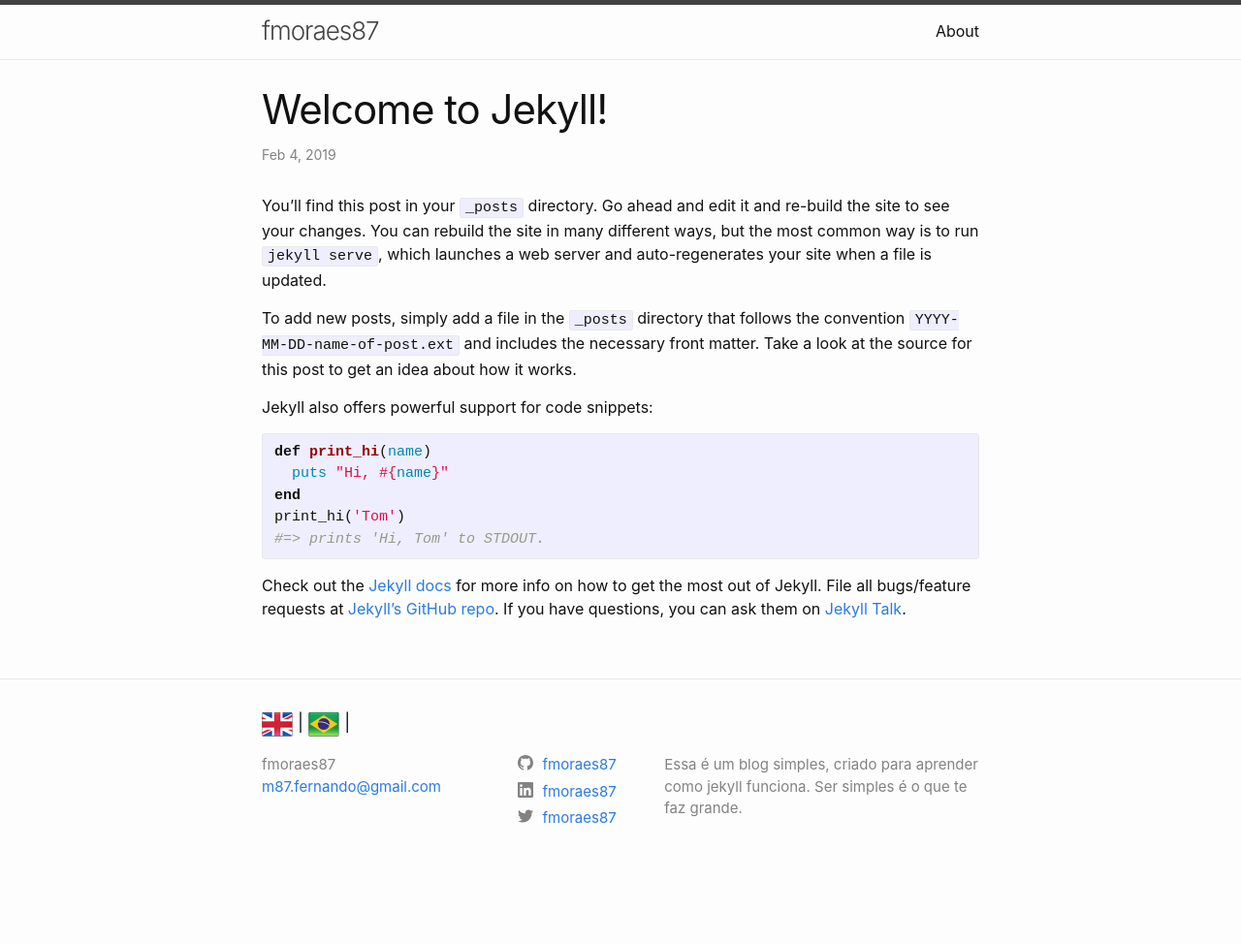
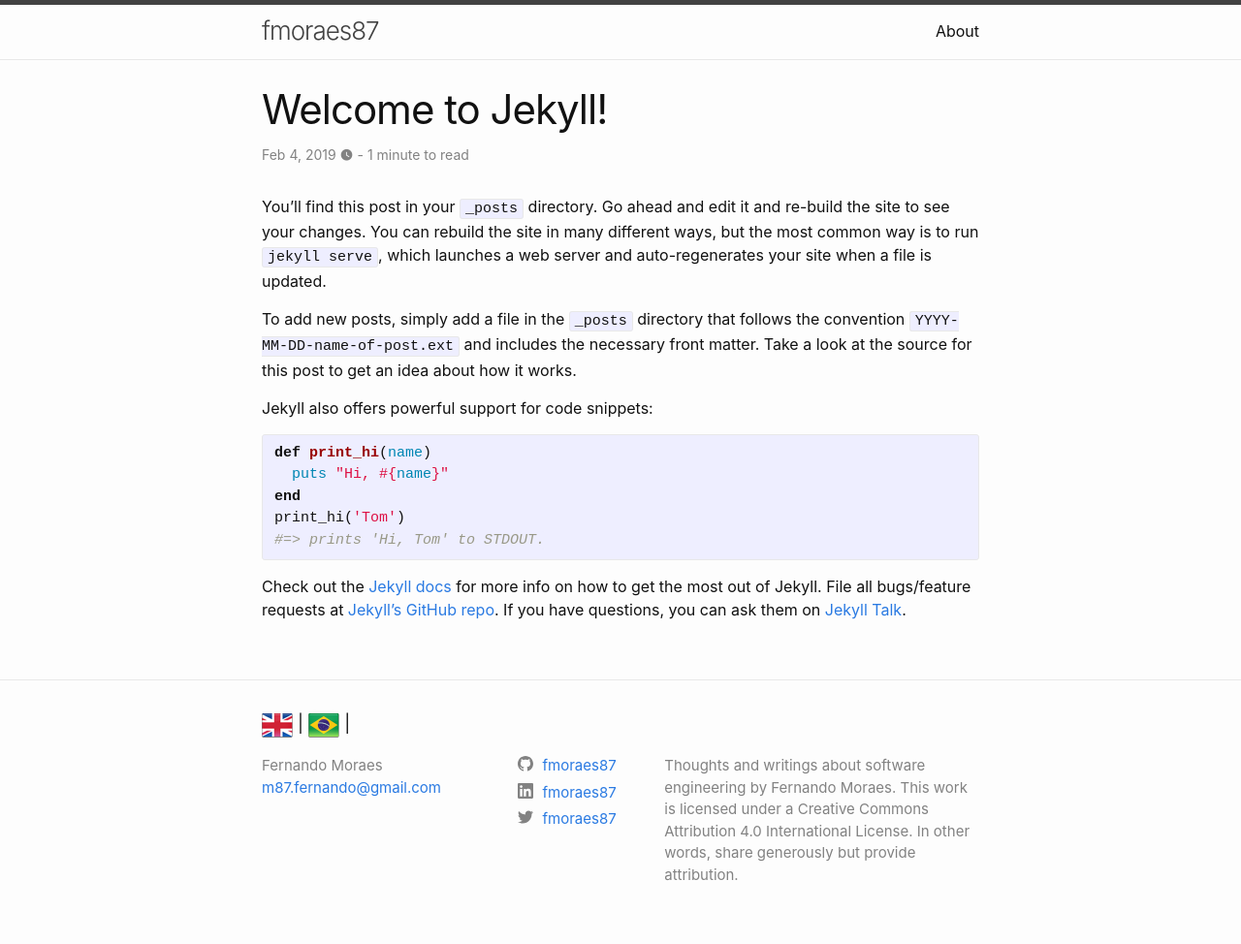
Before and after one commit to fmoraes87/fmoraes87.github.io, a Jekyll site: the page built from en/_posts/2019-02-04-welcome-to-jekyll.markdown, in a window 1280 px wide. Shown: the whole page at 97% size. Built offline with Jekyll 4.4.1, drawn with Linux system fonts in a browser that asks for light colours; nearby versions of some CDN libraries; comment, search, counter and statistics services are not loaded; before the commit the page ends 916 px from its top, so only the background shows below that.

Commit message:
Reading time

```diff
--- a/_config.yml
+++ b/_config.yml
@@ -1,50 +1,27 @@
-# Welcome to Jekyll!
-#
-# This config file is meant for settings that affect your whole blog, values
-# which you are expected to set up once and rarely edit after that. If you find
-# yourself editing this file very often, consider using Jekyll's data files
-# feature for the data you need to update frequently.
-#
-# For technical reasons, this file is *NOT* reloaded automatically when you use
-# 'bundle exec jekyll serve'. If you change this file, please restart the server process.
+# your informations
+author:
+  name: Fernando Moraes
+  email: m87.fernando@gmail.com
 
-# Site settings
-# These are used to personalize your new site. If you look in the HTML files,
-# you will see them accessed via {{ site.title }}, {{ site.email }}, and so on.
-# You can create any custom variable you would like, and they will be accessible
-# in the templates via {{ site.myvariable }}.
+# site description
+description: >- # this means to ignore newlines until "baseurl:"
+  Thoughts and writings about software engineering by Fernando Moraes.
+  This work is licensed under a Creative Commons Attribution 4.0 International License. In other words, share generously but provide attribution.
+
+# site url
+baseurl: "/" # the subpath of your site, e.g. /blog
+url: http://fmoraes87.github.io
+
+# site title
 title: fmoraes87
-email: m87.fernando@gmail.com
-description: >- # this means to ignore newlines until "baseurl:"
-  Essa é um blog simples, criado para aprender como jekyll funciona.
-  Ser simples é o que te faz grande.
-baseurl: "/" # the subpath of your site, e.g. /blog
-url: "" # the base hostname & protocol for your site, e.g. http://example.com
+
+# site version
+version: 1.0.0
 
 # Social Media's
 twitter_username: fmoraes87
 github_username:  fmoraes87
 linkedin_username: fmoraes87
-
-# Build settings
-markdown: kramdown
-#permalink: /:categories/:year/:month/:day/:title
-permalink: /:title
-theme: minima
-plugins:
-  - jekyll-feed
-
-# Exclude from processing.
-# The following items will not be processed, by default. Create a custom list
-# to override the default setting.
-# exclude:
-#   - Gemfile
-#   - Gemfile.lock
-#   - node_modules
-#   - vendor/bundle/
-#   - vendor/cache/
-#   - vendor/gems/
-#   - vendor/ruby/
 
 defaultLang: en
 languagesNames:
@@ -57,3 +34,10 @@
     # Leave shortname blank to disable comments site-wide.
     # Disable comments for any post by adding `comments: false` to that post's YAML Front Matter.
     shortname: fmoraes87
+
+# Build settings
+markdown: kramdown
+permalink: /:title
+theme: minima
+plugins:
+  - jekyll-feed
--- a/_includes/footer.html
+++ b/_includes/footer.html
@@ -24,13 +24,13 @@
         <ul class="contact-list">
           <li class="p-name">
             {%- if site.author -%}
-              {{ site.author | escape }}
+              {{ site.author.name | escape }}
             {%- else -%}
               {{ site.title | escape }}
             {%- endif -%}
             </li>
-            {%- if site.email -%}
-            <li><a class="u-email" href="mailto:{{ site.email }}">{{ site.email }}</a></li>
+            {%- if site.author.email -%}
+            <li><a class="u-email" href="mailto:{{ site.email }}">{{ site.author.email }}</a></li>
             {%- endif -%}
         </ul>
       </div>
--- a/_includes/head.html
+++ b/_includes/head.html
@@ -1,9 +1,12 @@
 <head>
   <meta charset="utf-8">
   <meta http-equiv="X-UA-Compatible" content="IE=edge">
+  <title>{% if page.title %}{{ page.title }} | {{ site.author.name }}{% else %}{{ site.title }}{% endif %}</title>
+  <meta name="description" content="{% if page.description %}{{ page.description }}{% else %}{{ site.description }}{% endif %}">
   <meta name="viewport" content="width=device-width, initial-scale=1">
   {%- seo -%}
   <link rel="stylesheet" href="{{ "/assets/main.css" | relative_url }}">
+  <link rel="stylesheet" href="//cdn.materialdesignicons.com/3.7.95/css/materialdesignicons.min.css">
   {%- feed_meta -%}
   {%- if jekyll.environment == 'production' and site.google_analytics -%}
     {%- include google-analytics.html -%}
--- /dev/null
+++ b/_includes/minutes-to-read.html
@@ -0,0 +1,6 @@
+{% assign words = content | number_of_words %}
+{% if words < 360 %}
+    {% assign minutesText = '1 minute to read' %}
+{% else %}
+    {% assign minutesText = words | divided_by:360 | append: ' minutes to read' %}
+{% endif %}
--- a/_layouts/post.html
+++ b/_layouts/post.html
@@ -1,6 +1,10 @@
 ---
 layout: default
 ---
+
+{%include minutes-to-read.html%}
+
+
 <article class="post h-entry" itemscope itemtype="http://schema.org/BlogPosting">
 
   <header class="post-header">
@@ -10,6 +14,8 @@
         {%- assign date_format = site.minima.date_format | default: "%b %-d, %Y" -%}
         {{ page.date | date: date_format }}
       </time>
+      <span class="mdi mdi-clock mdi-12px"> - {{ minutesText }}</span>
+
       {%- if page.author -%}
         • <span itemprop="author" itemscope itemtype="http://schema.org/Person"><span class="p-author h-card" itemprop="name">{{ page.author }}</span></span>
       {%- endif -%}</p>
```
Also changed, not shown: 8 other files.
